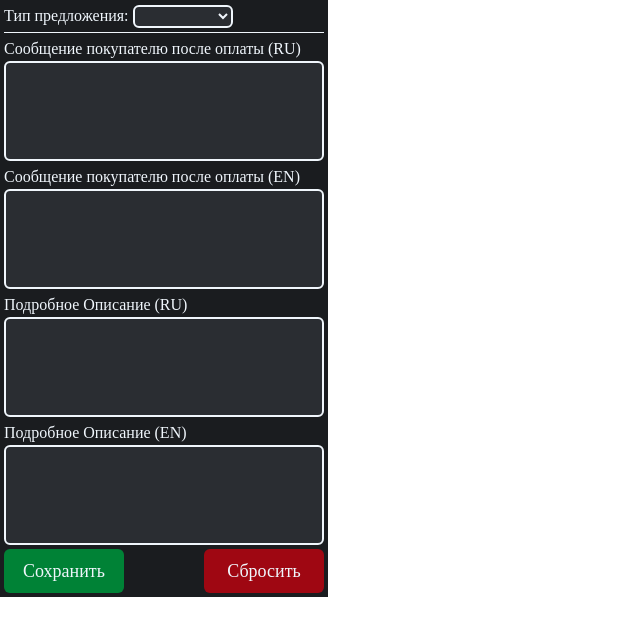
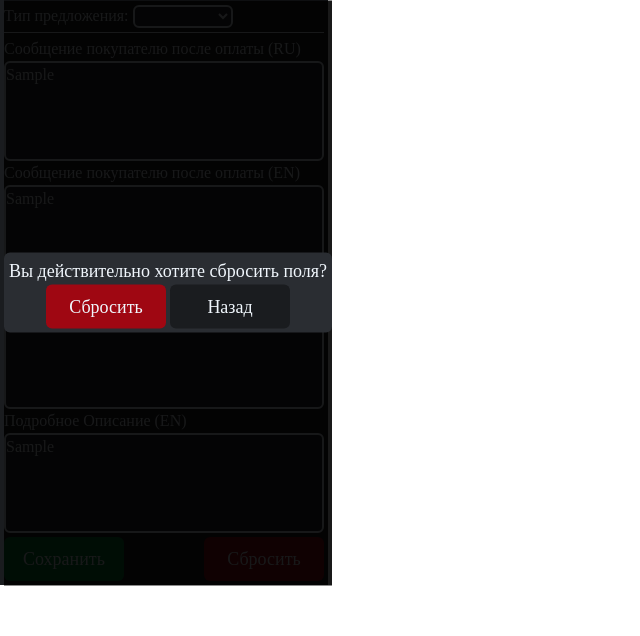
Before and after one commit to A365Nobik/FunPay-AutoFill, a React (Vite) app: page / in a window 1280 px wide. Both pictures are taken after typing "Sample", "Sample", "Sample", "Sample" into the empty fields and a click on the button "Сбросить". Shown: the top 636 px of the page, without its empty margins (0-640 px from the left). Built offline with nearby package versions, Linux system fonts and the light colour scheme; a web font is replaced by a local one.

Commit message:
fixed bug with getting and have startef making a confim modal

```diff
--- a/src/App.jsx
+++ b/src/App.jsx
@@ -1,27 +1,19 @@
 /* eslint-disable react-hooks/exhaustive-deps */
 import { useState, useCallback, useRef, useEffect } from "react";
 import { UseChrome } from "./hooks/UseChorme";
-import Success from "./modal/Success";
+import Success from "./message/Success";
+import ResetConfirm from "./modal/ResetConfirm";
 import { ModalFunctions } from "./custom/functions/modalFunctions";
 import { Select, TextArea, Button } from "./components";
+import { spanClass, typeOpts, getting, textAreaProps } from "./constants";
 
 export default function App() {
   const chrome = UseChrome();
-  const spanClass = "flex justify-center items-center gap-1";
-  const typeOpts = ["Предметы", "Услуги", "Аккаунты"];
-  const getting = ["Почта", "Трейд", "Прочее"];
-  const closests = ["#button-save", "#success"];
   const [isItems, setIsItems] = useState(false);
   const [isSuccess, setIsSuccess] = useState(false);
+  const [isConfirm, setIsConfirm] = useState(false);
   const [scale, setScale] = useState(0);
   const formRef = useRef(null);
-
-  const textAreaProps = {
-    "fields[payment_msg][ru]": "Сообщение покупателю после оплаты (RU)",
-    "[payment_msg][en]": "Сообщение покупателю после оплаты (EN)",
-    "fields[desc][ru]": "Подробное Описание (RU)",
-    "fields[desc][en]": "Подробное Описание (EN)",
-  };
 
   useEffect(() => {
     if (chrome) {
@@ -38,14 +30,17 @@ export default function App() {
         const { autoFillData } = await chrome.storage.local.get("autoFillData");
         form.forEach((field) => {
           field.value = autoFillData[field.name];
+          if (autoFillData[field.name] === "Предметы") {
+            setIsItems(true);
+          }
         });
       } else {
         const autoFillData = JSON.parse(localStorage.getItem("autoFillData"));
         console.log(autoFillData);
         form.forEach((field) => {
           field.value = autoFillData[field.name];
-          if(autoFillData[field.name]==="Предметы"){
-            setIsItems(true)
+          if (autoFillData[field.name] === "Предметы") {
+            setIsItems(true);
           }
         });
       }
@@ -94,25 +89,36 @@ export default function App() {
   );
   const resetData = async (event) => {
     event.preventDefault();
-    try {
-      if (chrome?.storage?.local) {
-        await chrome.storage.local.remove("autoFillData");
-      } else {
-        localStorage.removeItem("autoFillData");
+    ModalFunctions.handleModal(setScale, isConfirm, setIsConfirm);
+    // try {
+    //   if (chrome?.storage?.local) {
+    //     await chrome.storage.local.remove("autoFillData");
+    //   } else {
+    //     localStorage.removeItem("autoFillData");
+    //   }
+    //   removeSavedFields();
+    // } catch (error) {
+    //   console.error(error);
+    // }
+  };
+
+  useEffect(() => {
+    const timer = setTimeout(() => {
+      if (isSuccess) {
+        setIsSuccess(false);
       }
-      removeSavedFields();
-    } catch (error) {
-      console.error(error);
-    }
-  };
+    }, 2500);
+    return () => clearTimeout(timer);
+  }, [isSuccess]);
+
   return (
     <>
-      {isSuccess && <Success scale={scale} />}
-      <div className="relativeflex flex-col justify-center items-start gap-1 bg-[var(--bg-primary)] p-1 text-[var(--text-primary)] font-cascadia text-[16px]">
+      <div className="relative flex flex-col justify-center items-start gap-1 bg-[var(--bg-primary)] p-1 text-[var(--text-primary)] font-cascadia text-[16px]">
         <form
           ref={formRef}
-          className="flex flex-col justify-center items-start gap-1"
+          className="flex flex-col justify-center items-start gap-1 w-full"
         >
+          <div className="flex flex-col justify-center items-start">
             <span className={spanClass}>
               <label htmlFor="fields[type]">Тип предложения:</label>
               <Select
@@ -130,10 +136,13 @@ export default function App() {
                 options={getting}
               />
             </span>
+          </div>
           <hr className="w-full" />
+          <div className="flex flex-col justify-center items-start">
             {Object.entries(textAreaProps).map((prop, idx) => (
               <TextArea key={idx} label={prop[1]} name={prop[0]} />
             ))}
+          </div>
           <div className="flex justify-between items-start w-80">
             <Button bgColor={"bg-green-700"} onClick={saveData}>
               Сохранить
@@ -144,6 +153,8 @@ export default function App() {
           </div>
         </form>
       </div>
+      {isConfirm ? <ResetConfirm scale={scale} /> : null}
+      {isSuccess ? <Success /> : null}
     </>
   );
 }
--- a/src/components/Button.jsx
+++ b/src/components/Button.jsx
@@ -1,9 +1,8 @@
-export default function Button({  bgColor, children, id ,...props }) {
+export default function Button({  bgColor, children, ...props }) {
   return (
     <div>
       <button
         {...props}
-        id={id}
         type="submit"
         className={`${bgColor} p-2 rounded-md w-30 cursor-pointer text-lg`}
       >
--- a/src/components/Select.jsx
+++ b/src/components/Select.jsx
@@ -1,8 +1,7 @@
 import { memo, useCallback } from "react";
+import { optClass } from "../constants/classes";
 
 const Select = memo(({ options, setIsItems, ...props }) => {
-  const optClass = "bg-[var(--bg-secondary)] rounded-md";
-
   const handelSelctChange = useCallback(
     (event) => {
       const value = event.target.value;
--- a/src/components/TextArea.jsx
+++ b/src/components/TextArea.jsx
@@ -3,7 +3,7 @@ export default function TextArea({ label, name }) {
     "bg-[var(--bg-secondary)] border-2 rounded-md w-80 resize-none h-25 outline-0 transition-colors focus:border-blue-500";
   return (
     <span className="flex flex-col justify-center items-start">
-      <label htmlFor={name}>{label}</label>
+      <label className="w-80" htmlFor={name}>{label}</label>
       <textarea
         name={name}
         className={textAreaClass}
--- /dev/null
+++ b/src/constants/classes.js
@@ -0,0 +1,4 @@
+const spanClass = "flex justify-center items-center gap-1";
+const optClass = "bg-[var(--bg-secondary)] rounded-md";
+
+export  {spanClass,optClass}
--- /dev/null
+++ b/src/constants/index.js
@@ -0,0 +1,5 @@
+import { spanClass, optClass } from "./classes";
+import { typeOpts, getting } from "./options";
+import { textAreaProps } from "./props";
+
+export { spanClass, optClass, typeOpts, getting, textAreaProps };
--- /dev/null
+++ b/src/constants/options.js
@@ -0,0 +1,4 @@
+const typeOpts = ["Предметы", "Услуги", "Аккаунты"];
+const getting = ["Почта", "Трейд", "Прочее"];
+
+export  {typeOpts,getting}
--- /dev/null
+++ b/src/constants/props.js
@@ -0,0 +1,8 @@
+const textAreaProps = {
+  "fields[payment_msg][ru]": "Сообщение покупателю после оплаты (RU)",
+  "fields[payment_msg][en]": "Сообщение покупателю после оплаты (EN)",
+  "fields[desc][ru]": "Подробное Описание (RU)",
+  "fields[desc][en]": "Подробное Описание (EN)",
+};
+
+export  { textAreaProps };
--- a/src/custom/functions/modalFunctions.jsx
+++ b/src/custom/functions/modalFunctions.jsx
@@ -1,5 +1,5 @@
 class ModalFunctionsClass {
-  closeModal(setScale, modalState, setModalState) {
+  handleModal(setScale, modalState, setModalState) {
     if (modalState) {
       setScale(0);
       setTimeout(() => {
@@ -7,6 +7,8 @@ class ModalFunctionsClass {
       }, 300);
     } else {
       setModalState(true);
+      document.body.classList.add("overflow-x-hidden");
+      document.body.classList.add("overflow-y-hidden");
       setTimeout(() => {
         setScale(100);
       }, 300);
--- a/src/modal/Success.jsx
+++ b/src/message/Success.jsx
@@ -3,14 +3,13 @@ import { useRef, useEffect } from "react";
 
 export default function Success() {
   const divRef = useRef(null);
-
   useEffect(() => {
     const timer = setTimeout(() => {
       const div = divRef.current;
       if (div) {
         div.classList.add("-translate-x-120");
       }
-    }, 3500);
+    }, 2000);
     return () => clearTimeout(timer);
   }, [divRef]);
   return createPortal(
@@ -21,6 +20,6 @@ export default function Success() {
     >
       <h1 className="text-lg">Сохранено</h1>
     </div>,
-    document.querySelector("#root")
+    document.body
   );
 }
--- a/src/modal/ResetConfim.jsx
+++ /dev/null
@@ -1,9 +0,0 @@
-import React from 'react'
-
-export default function ResetConfim() {
-  return (
-    <div className={'absolute flex justify-center items-center text-[var(--text-primary)] font-cascadia transition-all duration-300 '}>
-
-    </div>
-  )
-}
--- /dev/null
+++ b/src/modal/ResetConfirm.jsx
@@ -0,0 +1,23 @@
+import { createPortal } from "react-dom";
+import { Button } from "../components";
+
+export default function ResetConfirm({ scale }) {
+  return createPortal(
+    <div
+      className={`absolute top-1/2 -translate-y-1/2 w-full h-full flex justify-center items-center bg-black/90 text-[var(--text-primary)] font-cascadia transition-all duration-300 ease-in-out ${
+        scale ? "scale-100 opacity-100" : "scale-95 opacity-0"
+      }`}
+    >
+      <div className="w-auto flex flex-col justify-center items-center bg-[var(--bg-secondary)] p-1 rounded-md">
+        <h1 className="text-lg w-80 text-center">
+          Вы действительно хотите сбросить поля?
+        </h1>
+        <div className="flex justify-center items-center gap-1">
+          <Button bgColor={"bg-red-800"}>Сбросить</Button>
+          <Button bgColor={"bg-[var(--bg-primary)]"}>Назад</Button>
+        </div>
+      </div>
+    </div>,
+    document.querySelector("form")
+  );
+}
```
Lines whose indentation alone changed are shown as unchanged.
